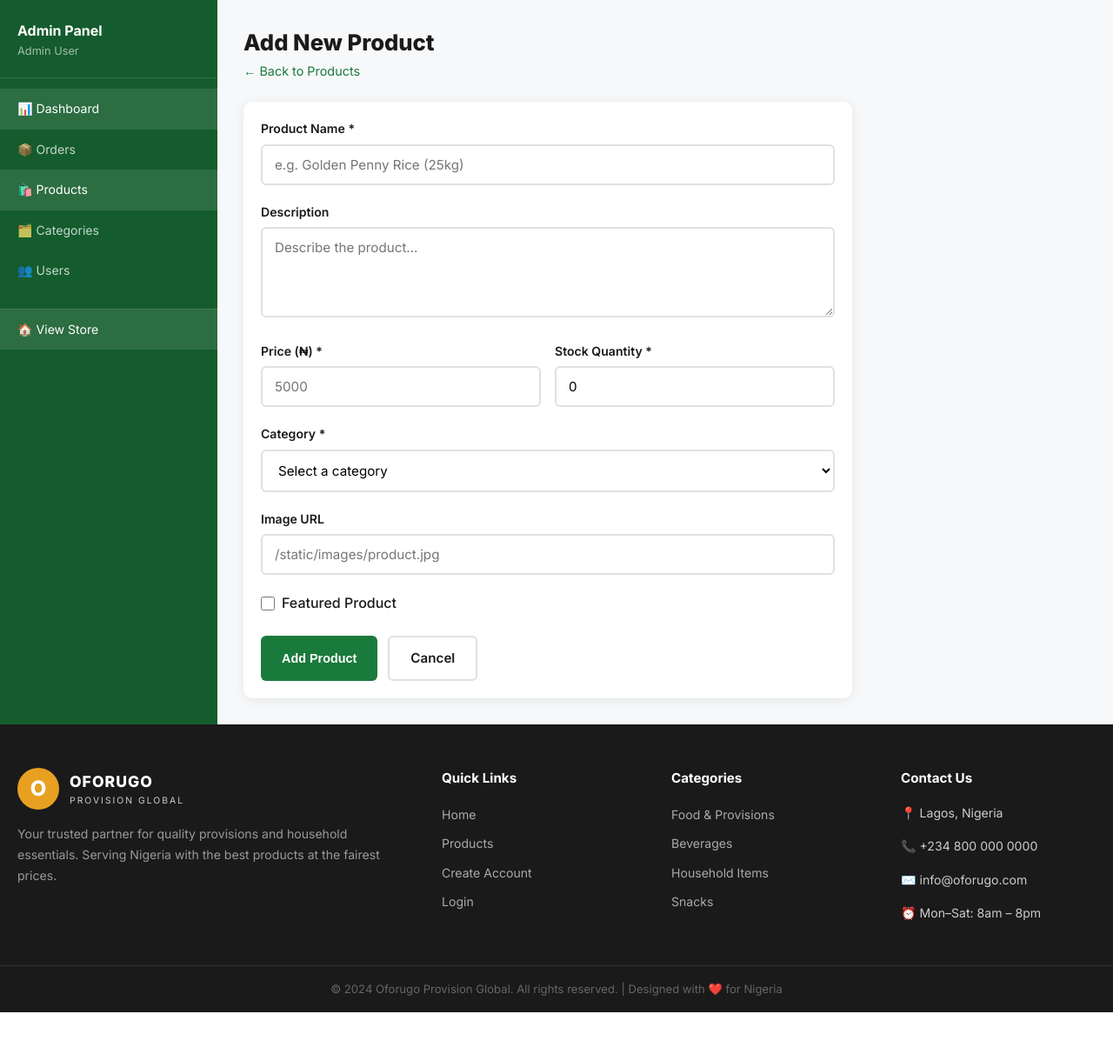
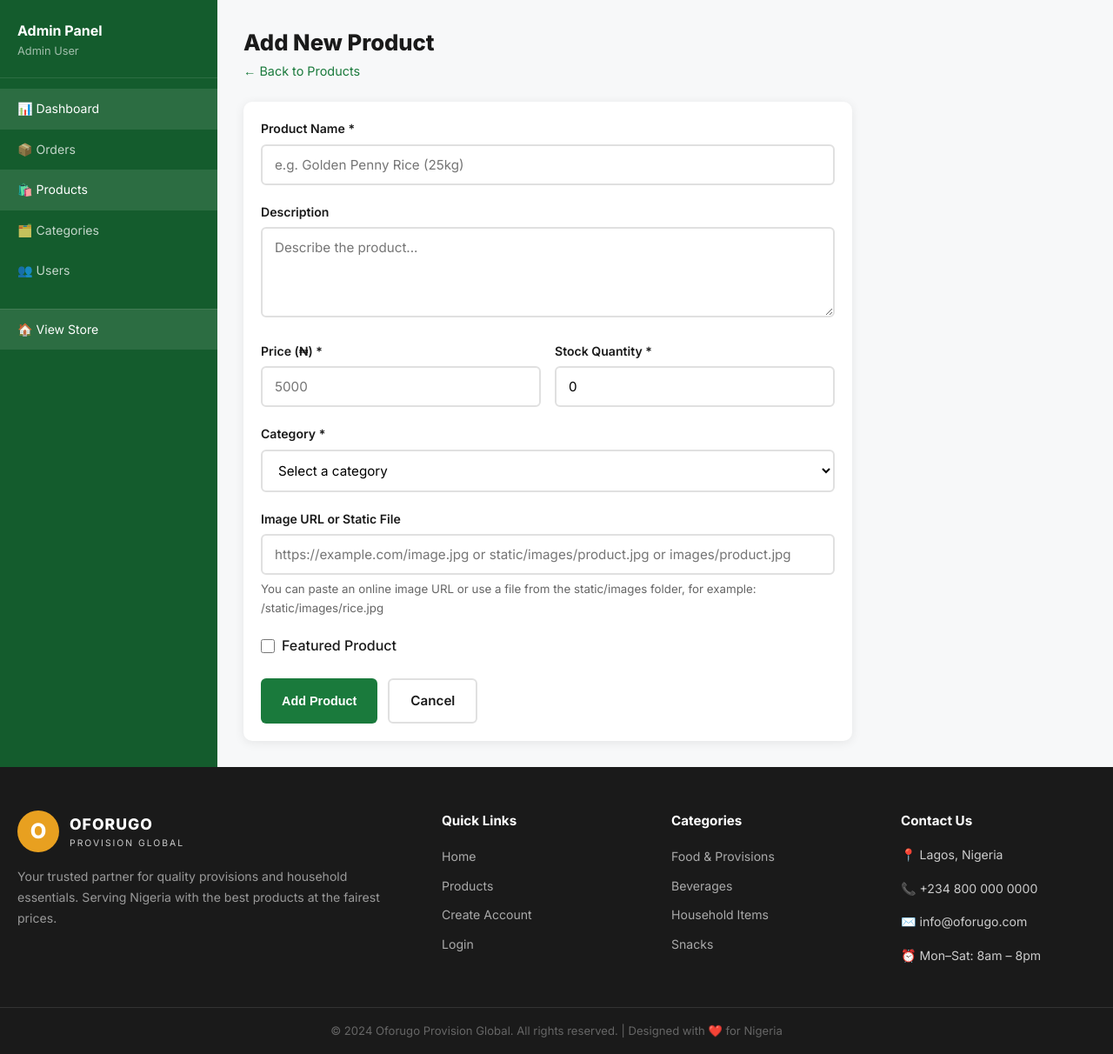
Before and after one commit to afomike/Oforugo-Provision-Global, a Flask app: page /admin/products/add in a window 1280 px wide. Shown: the part 182-1394 px from the top of the page at 87% size. Before the commit the page ends 1346 px from the top, so only its background shows below. Run offline with Flask 3, Linux system fonts and the light colour scheme; a user stored in the database is signed in; data that the repository does not hold is empty.

Commit message:
to be able to add image

```diff
--- a/app.py
+++ b/app.py
@@ -9,8 +9,29 @@ load_dotenv()
 db = SQLAlchemy()
 login_manager = LoginManager()
 
+def normalize_image_url(image_url):
+    if not image_url:
+        return '/static/images/placeholder.jpg'
+
+    value = str(image_url).strip()
+    if value.startswith(('http://', 'https://')):
+        return value
+
+    value = value.replace('\\', '/')
+    value = value.lstrip('/')
+
+    if value.startswith('static/'):
+        return '/' + value
+    if value.startswith('images/'):
+        return '/static/' + value
+    if value.startswith('uploads/'):
+        return '/' + value
+    return '/static/images/' + value if not value.startswith('images/') else '/static/' + value
+
+
 def create_app():
     app = Flask(__name__)
+    app.jinja_env.globals['normalize_image_url'] = normalize_image_url
     app.config['SECRET_KEY'] = os.environ.get('SESSION_SECRET', 'oforugo-secret-key-2024')
     app.config['SQLALCHEMY_DATABASE_URI'] = os.environ.get('DATABASE_URL', '')
     app.config['SQLALCHEMY_TRACK_MODIFICATIONS'] = False
--- a/routes/admin.py
+++ b/routes/admin.py
@@ -1,7 +1,7 @@
 from flask import Blueprint, render_template, redirect, url_for, flash, request
 from flask_login import login_required, current_user
 from functools import wraps
-from app import db
+from app import db, normalize_image_url
 from models import Product, Category, Order, User
 
 admin_bp = Blueprint('admin', __name__, url_prefix='/admin')
@@ -63,7 +63,7 @@ def add_product():
             return render_template('admin/product_form.html', categories=categories, product=None)
         product = Product(name=name, description=description, price=float(price),
                           stock=int(stock), category_id=category_id,
-                          image_url=image_url or '/static/images/placeholder.jpg',
+                          image_url=normalize_image_url(image_url),
                           featured=featured)
         db.session.add(product)
         db.session.commit()
@@ -84,7 +84,7 @@ def edit_product(product_id):
         product.price = float(request.form.get('price', 0))
         product.stock = int(request.form.get('stock', 0))
         product.category_id = int(request.form.get('category_id'))
-        product.image_url = request.form.get('image_url', '').strip() or '/static/images/placeholder.jpg'
+        product.image_url = normalize_image_url(request.form.get('image_url', ''))
         product.featured = request.form.get('featured') == 'on'
         product.active = request.form.get('active') == 'on'
         db.session.commit()
--- a/templates/admin/product_form.html
+++ b/templates/admin/product_form.html
@@ -36,8 +36,9 @@
                 </select>
             </div>
             <div class="form-group">
-                <label class="form-label">Image URL</label>
-                <input type="text" name="image_url" class="form-input" value="{{ product.image_url if product else '' }}" placeholder="/static/images/product.jpg">
+                <label class="form-label">Image URL or Static File</label>
+                <input type="text" name="image_url" class="form-input" value="{{ product.image_url if product else '' }}" placeholder="https://example.com/image.jpg or static/images/product.jpg or images/product.jpg">
+                <small style="display:block; margin-top:6px; color:var(--text-muted);">You can paste an online image URL or use a file from the static/images folder, for example: /static/images/rice.jpg</small>
             </div>
             <div style="display:flex;gap:24px;margin-bottom:24px;">
                 <label style="display:flex;align-items:center;gap:8px;cursor:pointer;font-weight:500;">
--- a/templates/auth/login.html
+++ b/templates/auth/login.html
@@ -27,9 +27,9 @@
             <div class="auth-footer" style="margin-top:20px;">
                 Don't have an account? <a href="{{ url_for('auth.register') }}">Create one free</a>
             </div>
-            <div class="auth-footer" style="margin-top:12px;padding:12px;background:var(--green-light);border-radius:8px;font-size:0.82rem;">
+            <!-- <div class="auth-footer" style="margin-top:12px;padding:12px;background:var(--green-light);border-radius:8px;font-size:0.82rem;">
                 <strong>Demo Admin:</strong> admin@oforugo.com / admin123
-            </div>
+            </div> -->
         </div>
     </div>
 </div>
--- a/templates/shop/index.html
+++ b/templates/shop/index.html
@@ -80,7 +80,9 @@
             {% for product in featured %}
             <div class="product-card">
                 <div class="product-img-wrap">
-                    <div class="product-img-placeholder">{{ product.category.icon or '📦' }}</div>
+                    <img src="{{ normalize_image_url(product.image_url) }}"
+                         alt="{{ product.name }}"
+                         onerror="this.onerror=null;this.src='/static/images/placeholder.jpg';">
                     {% if product.featured %}<span class="product-badge">⭐ Featured</span>{% endif %}
                     {% if product.stock == 0 %}<span class="product-badge product-badge-oos">Out of Stock</span>{% endif %}
                 </div>
--- a/templates/shop/products.html
+++ b/templates/shop/products.html
@@ -38,7 +38,9 @@
         <div class="product-card">
             <a href="{{ url_for('shop.product_detail', product_id=product.id) }}">
                 <div class="product-img-wrap">
-                    <div class="product-img-placeholder">{{ product.category.icon or '📦' }}</div>
+                    <img src="{{ normalize_image_url(product.image_url) }}"
+                         alt="{{ product.name }}"
+                         onerror="this.onerror=null;this.src='/static/images/placeholder.jpg';">
                     {% if product.featured %}<span class="product-badge">⭐ Featured</span>{% endif %}
                     {% if product.stock == 0 %}<span class="product-badge product-badge-oos">Out of Stock</span>{% endif %}
                 </div>
```
Also changed, not shown: templates/shop/product_detail.html (+6 -2 lines), static/images/pampers.jpg (added), static/images/placeholder.jpg (added).
